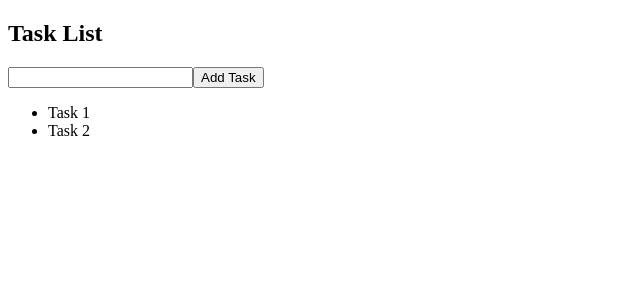
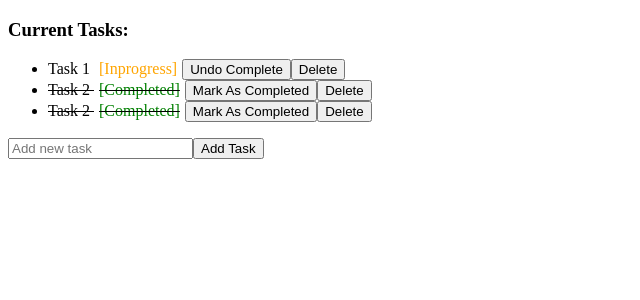
Before and after one commit to sathishsk25/try_react, a React (Vite) app: page / in a window 1280 px wide. Shown: the top 300 px of the page, without its empty margins (0-640 px from the left). Built offline with nearby package versions, Linux system fonts and the light colour scheme.

Commit message:
Added new componenets & functionalities

```diff
--- a/src/App.jsx
+++ b/src/App.jsx
@@ -1,11 +1,13 @@
 import './App.css'
+import TaskList from './components/TaskList'
 import { useState } from 'react'
 
 function App() {
   const [newTaskInput, setNewTaskInput] =  useState('')
   const [tasks, setNewTask] = useState([
-    {id: 1, name: "Task 1", completed: true},
-    {id: 2, name: "Task 2", completed: true}
+    {id: 1, name: "Task 1", completed: false},
+    {id: 2, name: "Task 2", completed: true},
+    {id: 3, name: "Task 2", completed: true}
   ])
 
   const addTask = () => {
@@ -17,21 +19,33 @@ function App() {
     setNewTaskInput("")
    }
 
+   const toggleComplete = (id) => {
+    setNewTask(tasks.map(task =>
+      task.id === id ? {...task, completed: !task.completed} : task
+    ));
+   }
+
+   const deleteTask = (id) => {
+    setNewTask(tasks.filter(task => (
+      task.id !== id
+    )))
+   }
 
   return (
-    <>
-      <h2>Task List</h2>
-      <input onChange={e => setNewTaskInput(e.target.value)} value={newTaskInput}/>
-      <button onClick={addTask}>Add Task</button>
-      <ul class="task-list">
-        {
-          tasks.map(task => (
-            <li key={task.id}>{task.name}</li>
-          ))
-        }
-
-      </ul>
-    </>
+      <>
+        <TaskList
+          tasks={tasks}
+          onDelete={deleteTask}
+          onToggleComplete={toggleComplete}
+        />
+        <input
+          type='text'
+          onChange={e => setNewTaskInput(e.target.value)}
+          value={newTaskInput}
+          placeholder='Add new task'
+        />
+        <button onClick={addTask}>Add Task</button>
+      </>
   )
 }
 
--- /dev/null
+++ b/src/components/TaskItem.jsx
@@ -0,0 +1,20 @@
+function TaskItem({task, onToggleComplete, onDelete}) {
+    return (
+        <li style={{textDecoration: task.completed ? 'line-through' : 'none'}}>
+            {task.name} {'  '}
+            {task.completed ? (
+            <span style={{color: 'green', margin: '0 5px'}}>[Completed]</span>
+                ) : (
+            <span style={{color: 'orange', margin : '0 5px'}}>[Inprogress]</span>
+            )}
+
+        {/* Buttons to toggle completion & delete task */}
+        <button onClick={() => onToggleComplete(task.id)}>
+            {!task.completed ?  'Undo Complete' : 'Mark As Completed' }
+        </button>
+        <button onClick={() => onDelete(task.id)}>Delete</button>
+        </li>
+    );
+}
+
+export default TaskItem;
--- /dev/null
+++ b/src/components/TaskList.jsx
@@ -0,0 +1,24 @@
+import TaskItem from './TaskItem'
+
+function TaskList({ tasks, onDelete, onToggleComplete }) {
+    return (
+        <div>
+            <h3> Current Tasks: </h3>
+                <ul>
+                    {
+                    tasks.length === 0 ?  "No tasks" :
+                        tasks.map(task => (
+                            <TaskItem
+                                key={task.id}
+                                task={task}
+                                onDelete={onDelete}
+                                onToggleComplete={onToggleComplete}
+                            />
+                        ))
+                    }
+                </ul>
+        </div>
+    )
+}
+
+export default TaskList;
--- a/src/main.jsx
+++ b/src/main.jsx
@@ -5,5 +5,5 @@ import App from './App.jsx'
 createRoot(document.getElementById('root')).render(
   <StrictMode>
     <App />
-  </StrictMode>,
+  </StrictMode>
 )
```
